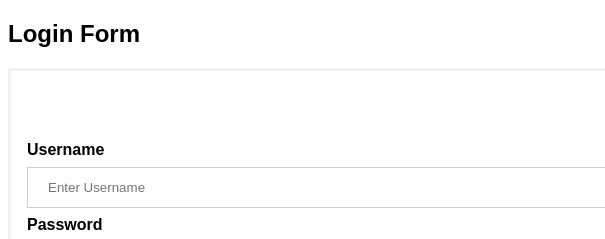
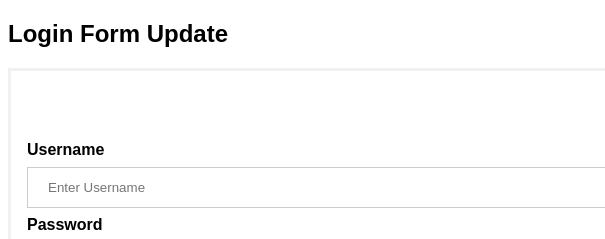
Before and after one commit to azlan-43/login-2509, a plain HTML site: page index.html in a window 1280 px wide. Shown: the top 239 px of the page, 0-605 px from the left. Drawn offline with Linux system fonts and the light colour scheme.

Commit message:
Update index.html

```diff
--- a/index.html
+++ b/index.html
@@ -68,7 +68,7 @@ span.psw {
 </head>
 <body>
 
-<h2>Login Form</h2>
+<h2>Login Form Update</h2>
 
 <form action="/action_page.php" method="post">
   <div class="imgcontainer">
```
